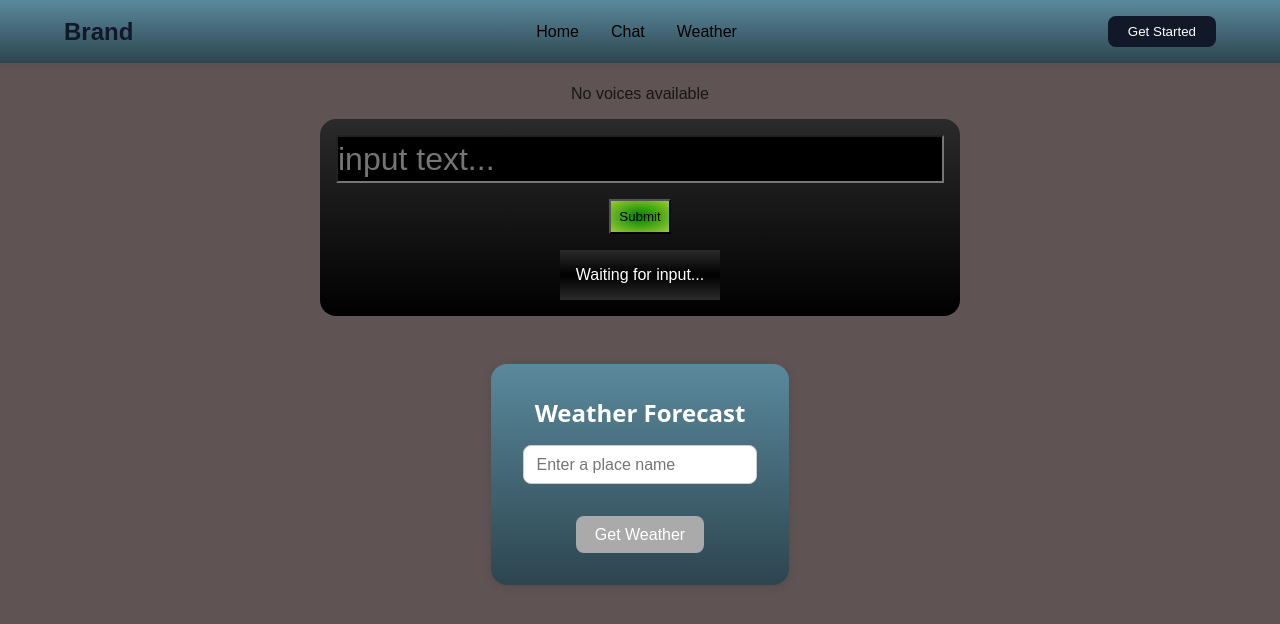
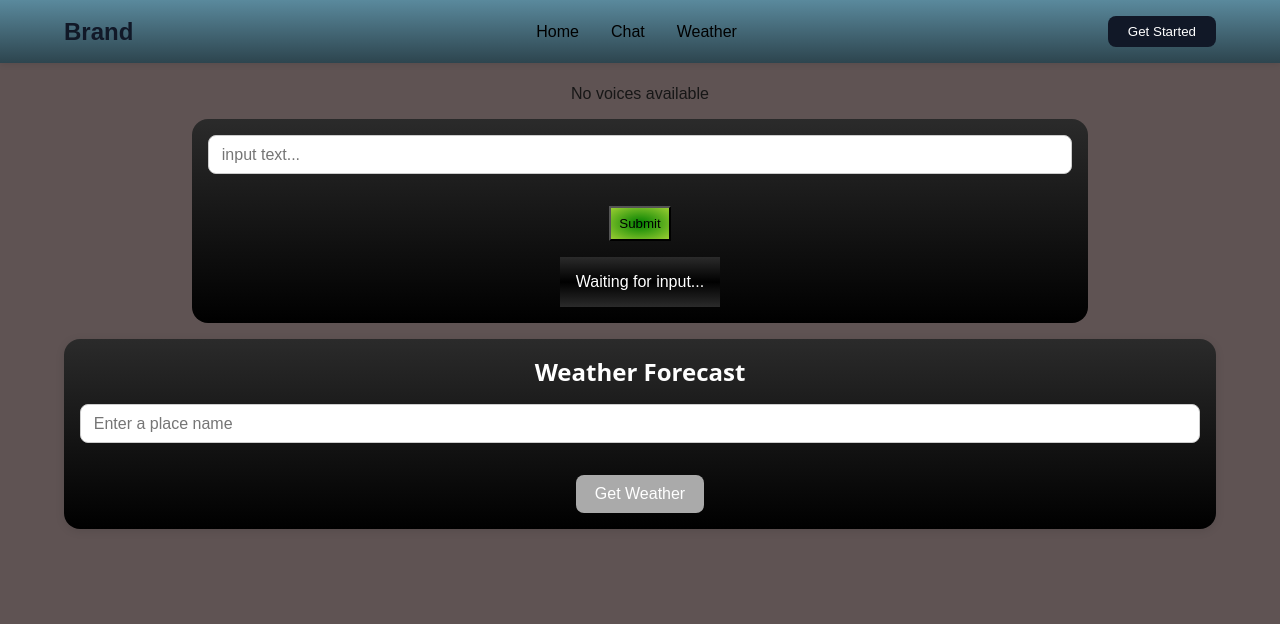
Before and after one commit to hemingus/ai-dashboard, a Next.js app: page / in a window 1280 px wide. Shown: the top 624 px of the page. Built offline with nearby package versions, Linux system fonts and the light colour scheme.

Commit message:
style: components: OpenAItest, VoiceSelector, WeatherTest

```diff
--- a/src/app/components/OpenAI/OpenAItest.module.css
+++ b/src/app/components/OpenAI/OpenAItest.module.css
@@ -1,4 +1,5 @@
 .openAItestContainer {
+    width: 90%;
     display: flex;
     flex-direction: column;
     justify-content: center;
@@ -7,26 +8,28 @@
     background: linear-gradient(grey -200%, black);
     border-radius: 1rem;
     padding: 1rem;
+    max-width: 1200px;
 }
 
-@media (min-width: 600px) {
+@media (min-width: 768px) {
     .openAItestContainer {
         width: 80%;
     }
 }
 
-@media (min-width: 1080px) {
+@media (min-width: 1024px) {
     .openAItestContainer {
-        width: 50%;
+        width: 70%;
     }
 }
 
 .openAItestInput {
     width: 100%;
-    background: black;
-    height: 3rem;
-    color: white;
-    font-size: 2rem;
+    padding: 0.6rem 0.8rem;
+    font-size: 1rem;
+    margin-bottom: 1rem;
+    border: 1px solid #ccc;
+    border-radius: 0.5rem;
 }
 
 .openAItestButton {
--- a/src/app/components/VoiceSelector/VoiceSelector.module.css
+++ b/src/app/components/VoiceSelector/VoiceSelector.module.css
@@ -1,10 +1,12 @@
 .voiceSelector {
+    width: 100%;
     background: black;
     color: yellowgreen;
     padding: 0.5rem;
 }
 
 .voiceSelectorContainer {
+    width: 90%;
     display: flex;
     flex-direction: column;
     justify-content: center;
--- a/src/app/components/WeatherTest/WeatherTest.module.css
+++ b/src/app/components/WeatherTest/WeatherTest.module.css
@@ -1,13 +1,14 @@
 .container {
+  width: 90%;
   display: flex;
+  flex-direction: column;
   justify-content: center;
   align-items: center;
-  flex-direction: column;
   gap: 1rem;
-  max-width: 600px;
-  margin: 2rem auto;
-  padding: 2rem;
-  background: linear-gradient(skyblue -100%, black 200%);
+  background: linear-gradient(grey -200%, black);
+  border-radius: 1rem;
+  padding: 1rem;
+  max-width: 1200px;
   border-radius: 1rem;
   box-shadow: 0 2px 10px rgba(0, 0, 0, 0.1);
   font-family: system-ui, sans-serif;
```
